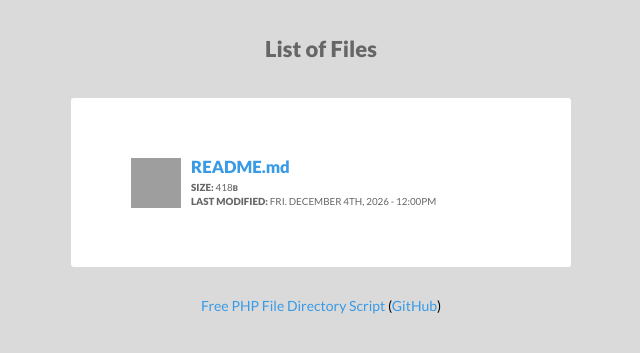
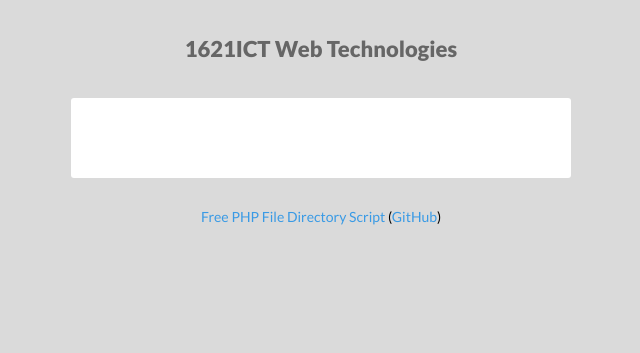
Before and after one commit to gervasetuxworth/WebTech, a PHP site: page / in a window 1280 px wide. Shown: the top 353 px of the page, without its empty margins (319-959 px from the left). Run offline with PHP 8.4, Linux system fonts and the light colour scheme; some libraries are stand-ins or nearby versions; grey boxes are pictures that could not be loaded.

Commit message:
Updated directory listing page

```diff
--- a/index.php
+++ b/index.php
@@ -29,13 +29,13 @@ SOFTWARE.
 *** OPTIONS ***/
 
 	// TITLE OF PAGE
-	$title = "List of Files";
+	$title = "1621ICT Web Technologies";
 
 	// STYLING (light or dark)
 	$color	= "light";
 
 	// ADD SPECIFIC FILES YOU WANT TO IGNORE HERE
-	$ignore_file_list = array( ".htaccess", "Thumbs.db", ".gitpod.yml", ".DS_Store", "index.php" );
+	$ignore_file_list = array( ".htaccess", "Thumbs.db", ".gitpod.yml", "README.md", ".git", ".DS_Store", "index.php", );
 
 	// ADD SPECIFIC FILE EXTENSIONS YOU WANT TO IGNORE HERE, EXAMPLE: array('psd','jpg','jpeg')
 	$ignore_ext_list = array( );
```
